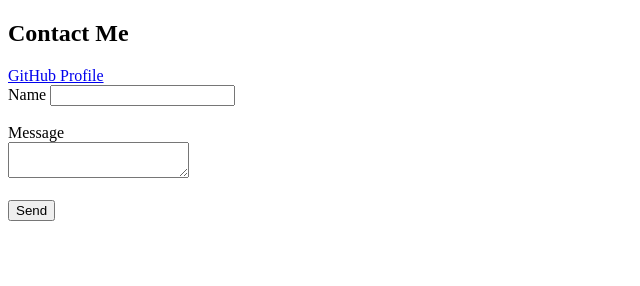
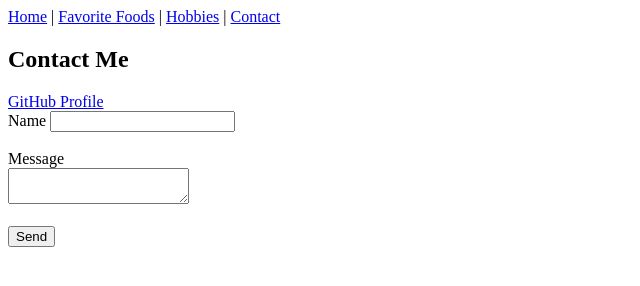
Before and after one commit to whitmandeb/about-me-page, a plain HTML site: page contact.html in a window 1280 px wide. Shown: the whole page, without its empty margins (0-640 px from the left). Drawn offline with Linux system fonts and the light colour scheme.

Commit message:
added nav header to all about me pages

```diff
--- a/contact.html
+++ b/contact.html
@@ -6,6 +6,14 @@
     <title>Contact Info</title>
   </head>
   <body>
+    <header>
+      <nav>
+        <a href="/index.html">Home</a> |
+        <a href="/foods.html">Favorite Foods</a> |
+        <a href="/hobbies.html">Hobbies</a> |
+        <a href="/contact.html">Contact</a>
+      </nav>
+    </header>
     <h2>Contact Me</h2>
 
     <a href="https://github.com/whitmandeb/about-me-page">GitHub Profile</a>
```
Also changed, not shown: foods.html (+8 -0 lines), hobbies.html (+8 -0 lines).
